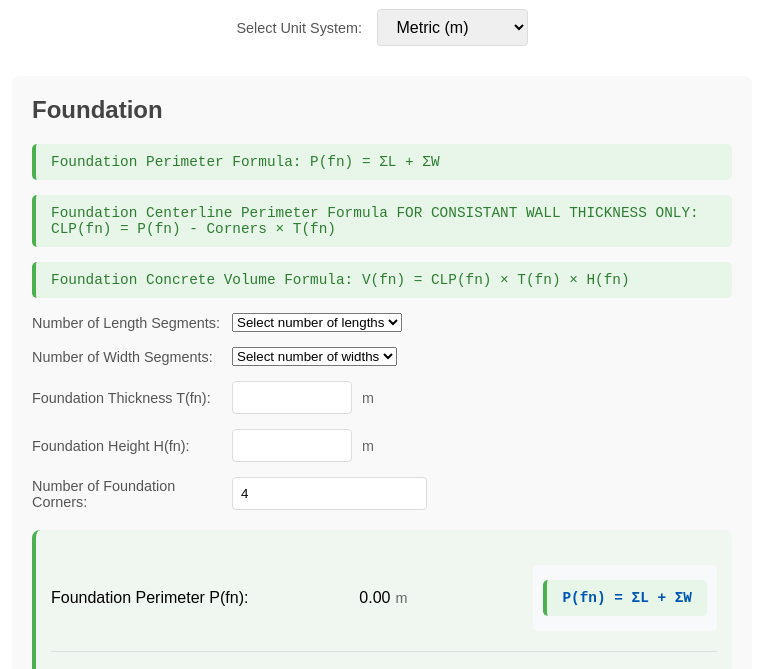
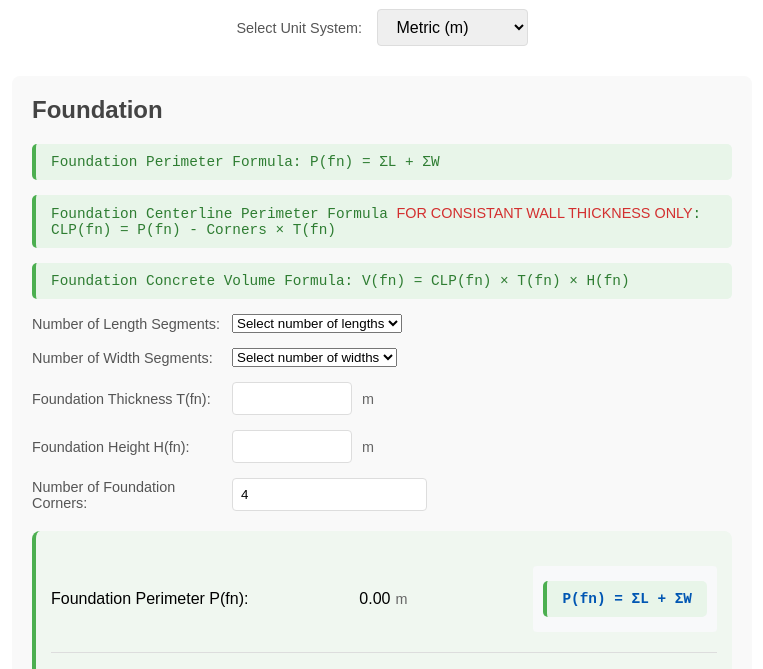
Before and after one commit to AaronYang47/concrete-calculator, a plain HTML site: page index.html in a window 1280 px wide. Shown: the part 108-777 px from the top of the page, without its empty margins (258-1021 px from the left). Drawn offline with Linux system fonts and the light colour scheme.

Commit message:
Style: Add red color to 'FOR CONSISTANT WALL THICKNESS ONLY' text

```diff
--- a/index.html
+++ b/index.html
@@ -24,7 +24,7 @@
                 Foundation Perimeter Formula: P(fn) = ΣL + ΣW
             </div>
             <div class="formula">
-                Foundation Centerline Perimeter Formula FOR CONSISTANT WALL THICKNESS ONLY: CLP(fn) = P(fn) - Corners × T(fn)
+                Foundation Centerline Perimeter Formula <span style="color: #d32f2f;">FOR CONSISTANT WALL THICKNESS ONLY</span>: CLP(fn) = P(fn) - Corners × T(fn)
             </div>
             <div class="formula">
                 Foundation Concrete Volume Formula: V(fn) = CLP(fn) × T(fn) × H(fn)
```
